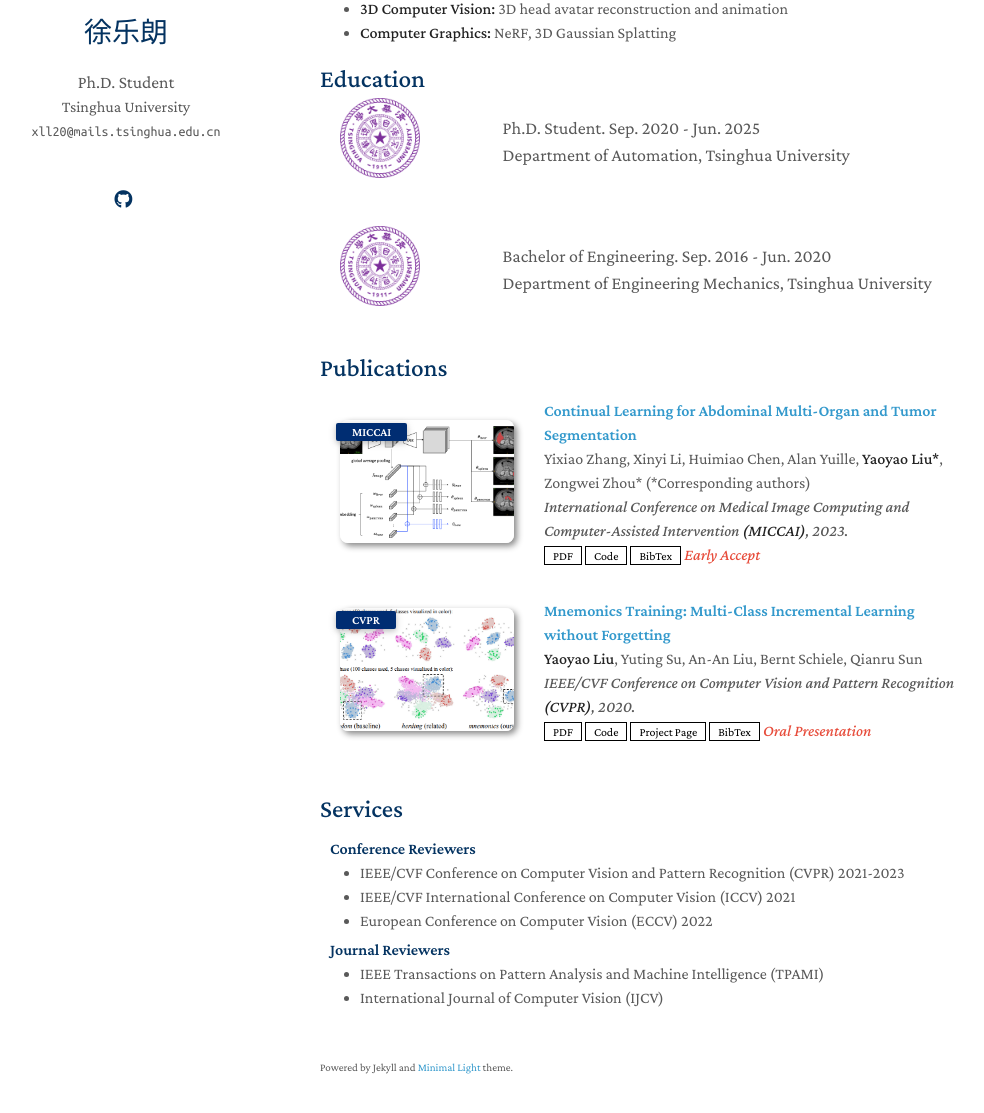
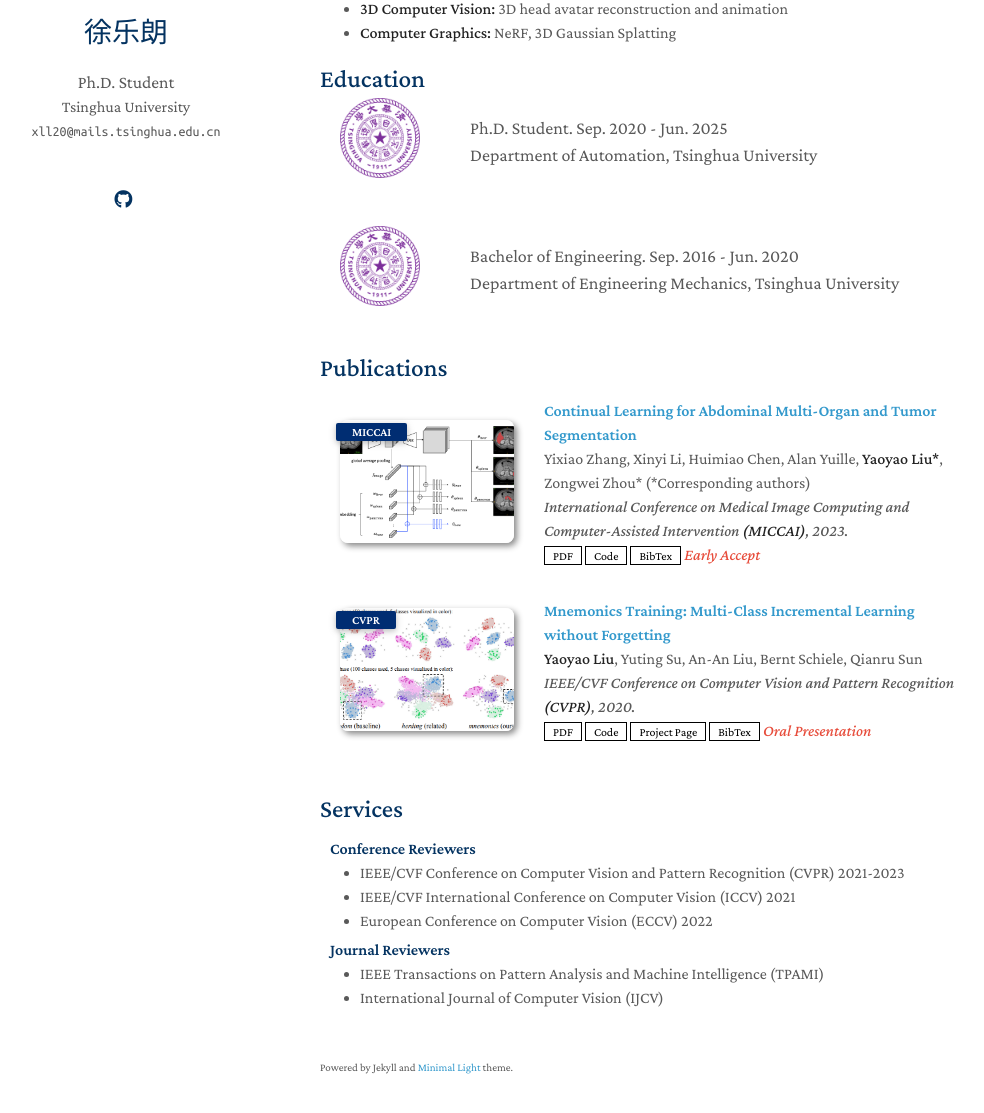
Before and after one commit to YuelangX/yuelangx.github.io, a Jekyll site: the page built from index.md, in a window 1280 px wide and 1370 px high. Shown: the part 222-1335 px from the top of the window, without its empty margins (150-1134 px from the left). Built offline with Jekyll 4.4.1, drawn with Linux system fonts in a browser that asks for light colours; nearby versions of some CDN libraries; a style sheet for code colours, icons or effects is not loaded; our own code applies the rules of GitHub Pages for plain Markdown files.

Commit message:
Update education.md

```diff
--- a/_includes/education.md
+++ b/_includes/education.md
@@ -4,20 +4,20 @@
 <table style="width:100%;border:none;border-spacing:0px;border-collapse:separate;margin-right:auto;margin-left:auto;font-size: large">
 
 <tr>
-<td style="padding:20px;width:25%;vertical-align:middle;border:none" align="center">
+<td style="padding:20px;width:20%;vertical-align:middle;border:none" align="center">
 <img width="80" src="./assets/img/tsinghua.png"/>
 </td>
-<td style="padding:20px;width:75%;vertical-align:middle;border: none" align="left">
+<td style="padding:20px;width:80%;vertical-align:middle;border: none" align="left">
 Ph.D. Student. Sep. 2020 - Jun. 2025<br>
 Department of Automation, Tsinghua University<br>
 </td>
 </tr>
 
 <tr>
-<td style="padding:20px;width:25%;vertical-align:middle;border:none" align="center">
+<td style="padding:20px;width:0%;vertical-align:middle;border:none" align="center">
 <img width="80" src="./assets/img/tsinghua.png"/>
 </td>
-<td style="padding:20px;width:75%;vertical-align:middle;border: none" align="left">
+<td style="padding:20px;width:80%;vertical-align:middle;border: none" align="left">
 Bachelor of Engineering. Sep. 2016 - Jun. 2020<br>
 Department of Engineering Mechanics, Tsinghua University<br>
 </td>
```
